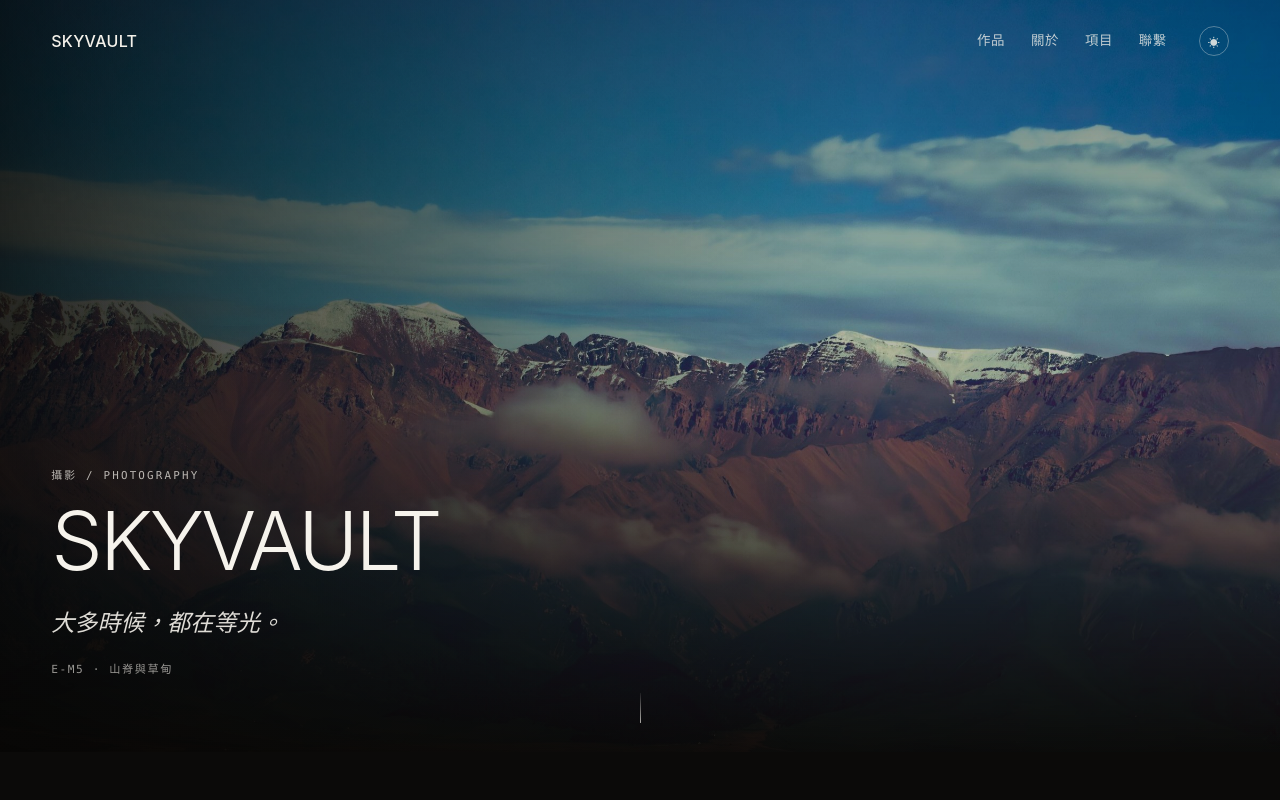
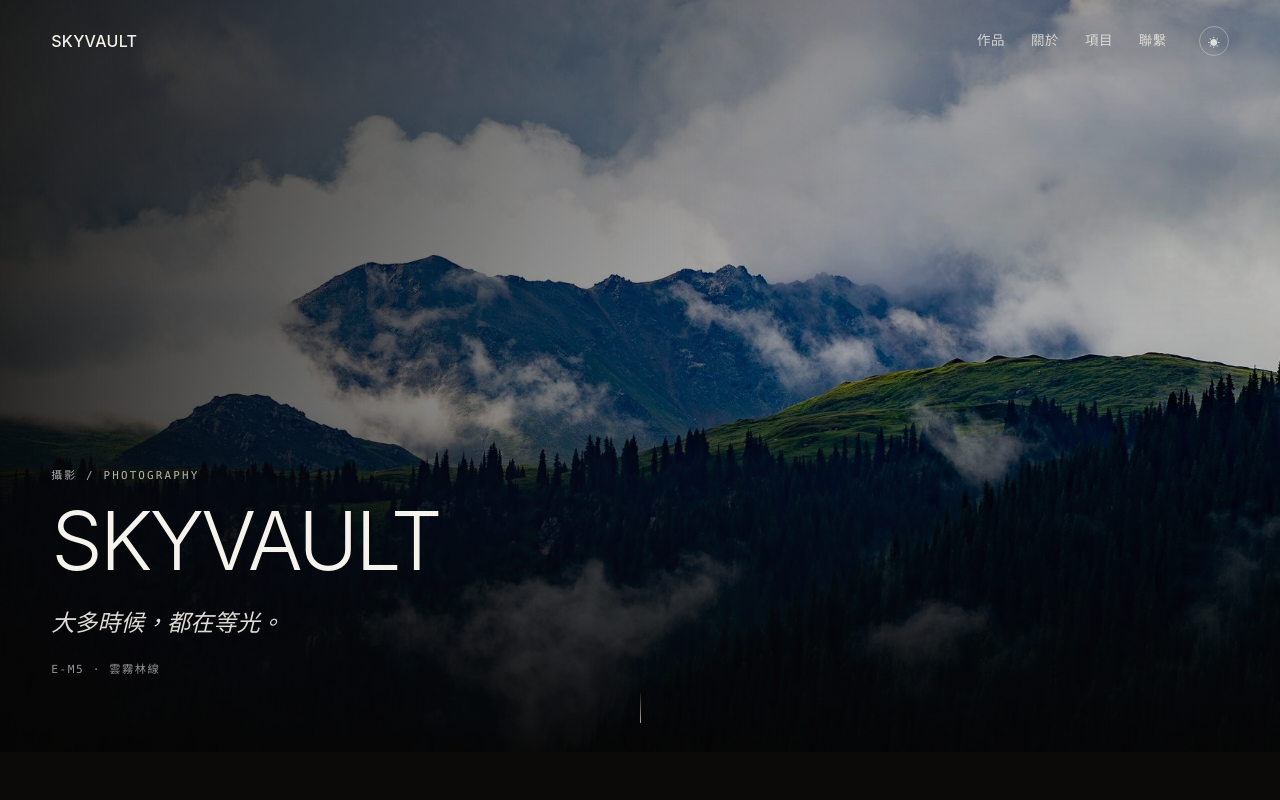
Before and after one commit to CCFLY-flyforY/personal-site, a Next.js app: page / in a window 1280 px wide. Shown: the top 800 px of the page. Built offline with nearby package versions, Linux system fonts and the light colour scheme.

Commit message:
首屏换成「雲霧林線」：按首屏比例单独裁一条 + 轻提亮

```diff
--- a/content/site.js
+++ b/content/site.js
@@ -7,8 +7,8 @@ export const site = {
   role: '攝影 / PHOTOGRAPHY',
   heroLine: '大多時候，都在等光。',
   heroPhoto: {
-    src: '/photos/thunder/mountain-grass.jpg',
-    meta: 'E-M5 · 山脊與草甸',
+    src: '/photos/thunder/forest-clouds-hero.jpg',
+    meta: 'E-M5 · 雲霧林線',
   },
 
   aboutPhoto: {
```
Also changed, not shown: public/photos/thunder/forest-clouds-hero.jpg (added).
